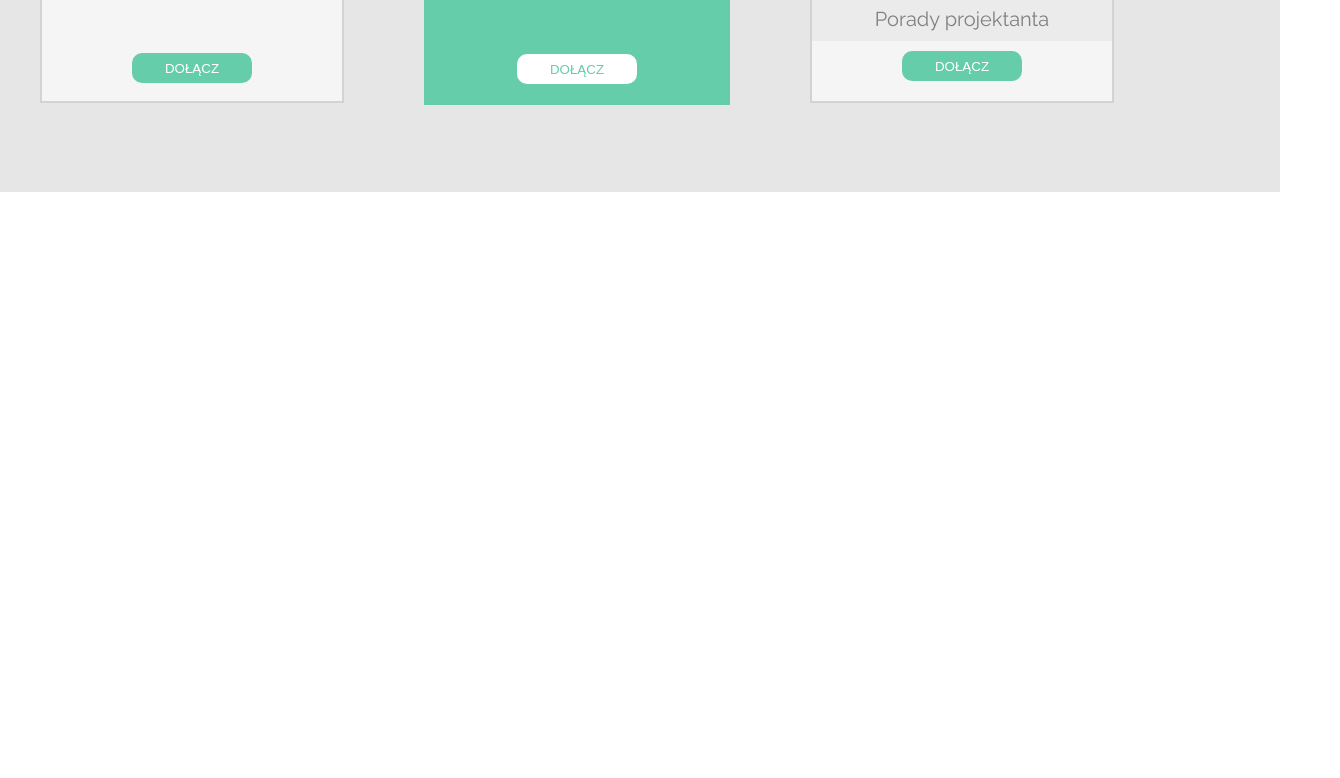
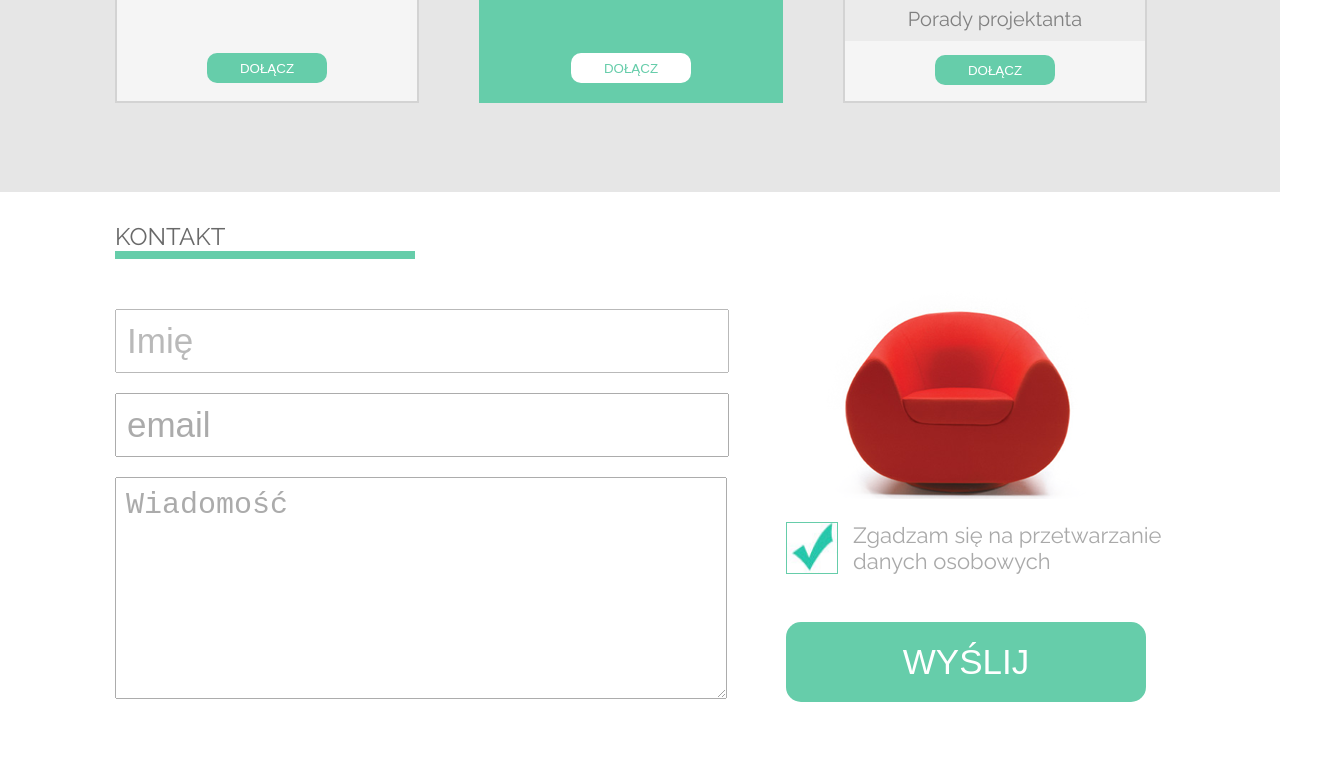
Before and after one commit to Leynileg/Sit-On-Chair, a plain HTML site: page index.html in a window 1280 px wide. Shown: the part 1568-2346 px from the top of the page, 1340 px wide, since content can reach past the window. Before the commit the page ends 1760 px from the top, so only its background shows below. Drawn offline with Linux system fonts and the light colour scheme.

Commit message:
added contact section and footer

```diff
--- a/css/style.css
+++ b/css/style.css
@@ -11,7 +11,6 @@ body {
    margin: 0 auto;
    width: 1200px;
    height: auto;
-
 }
 
 .row::after {
@@ -31,7 +30,7 @@ header {
    background-color: black;
 }
 
-#header_text {
+#header_logo {
    color: white;
    padding: 15px;
    float: left;
@@ -49,7 +48,7 @@ ol > li {
    float: left;
    list-style: none;
    padding: 15px 10px;
-   font-weight: 700;
+   font-weight: 600;
 
 
 }
@@ -204,11 +203,13 @@ h1 {
    padding-top: 20px;
    font-weight: 400;
    color: dimgray;
+   margin-left: 75px;
 }
 
 .longer_text_line {
    height: 8px;
    width: 300px;
+   margin-left: 75px;
    background-color: mediumaquamarine;
 }
 
@@ -216,20 +217,21 @@ h1 {
    border: 2px solid lightgray;
    width: 300px;
    height: 500px;
-   margin-top: 50px;
+   margin: 50px 75px;
    background-color: whitesmoke;
    display: inline-block;
    float: left;
 }
 
+
 .price_container_blue {
-   border: 3px solid mediumaquamarine;
+   border: 2px solid mediumaquamarine;
    width: 300px;
    height: 500px;
    display: inline-block;
    background-color: mediumaquamarine;
    float: left;
-   margin: 50px 80px;
+   margin: 50px -15px;
 }
 
 .outterBall {
@@ -405,7 +407,7 @@ h1 {
    border: none;
    border-radius: 10px;
    position: relative;
-   top: 10px;
+   top: 14px;
    left: 90px;
    background-color: mediumaquamarine;
    color: white;
@@ -422,3 +424,115 @@ h1 {
    background-color: white;
    color: mediumaquamarine;
 }
+
+/* Contact selector */
+
+#contact {
+   width: 100%;
+   height: 600px;
+   background-color: white;
+}
+
+#contact h2 {
+   padding-top: 30px;
+   font-weight: 400;
+   color: dimgray;
+   margin-left: 75px;
+}
+
+.form {
+   float: left;
+   display: inline-block;
+   width: 666px;
+}
+
+#name {
+   margin: 50px 0 10px 75px;
+   width: 590px;
+   height: 40px;
+   font-size: 35px;
+   opacity: 0.5;
+   padding: 10px 10px;
+   font-weight: 300;
+}
+
+#email {
+   margin: 10px 0 10px 75px;
+   width: 590px;
+   height: 40px;
+   font-size: 35px;
+   opacity: 0.6;
+   padding: 10px 10px;
+   font-weight: 300;
+}
+
+#message {
+   margin: 10px 0 10px 75px;
+   width: 590px;
+   height: 200px;
+   font-size: 30px;
+   opacity: 0.6;
+   padding: 10px 10px;
+   font-weight: 300;
+}
+
+#red_chair {
+   margin-left: 120px;
+   margin-top: 30px;
+}
+
+#ok {
+   float: left;
+   margin-left: 80px;
+   margin-right: 15px;
+   border: 1px solid mediumaquamarine;
+   width: 50px;
+   height: 50px;
+}
+
+#approve {
+
+   display: inline-block;
+   height: 80px;
+   width: 310px;
+   color: darkgray;
+   font-size: 22px;
+}
+
+#send {
+   margin-left: 80px;
+   margin-top: 20px;
+   width: 360px;
+   height: 80px;
+   background-color: mediumaquamarine;
+   color: white;
+   font-size: 35px;
+   text-align: center;
+   border: none;
+   border-radius: 15px;
+   clear:both;
+}
+
+footer {
+   margin-bottom: 40px;
+   margin-left: 140px;
+   color: darkgray;
+   font-size: 18px;
+}
+footer p {
+   float: left;
+}
+
+.icon {
+   float: left;
+   margin: 2px;
+   position: relative;
+   bottom: 10px;
+   left: 245px;
+}
+
+.footer_logo {
+   float: left;
+   margin-left: 330px;
+   font-size: 22px;
+}
--- a/index.html
+++ b/index.html
@@ -3,7 +3,7 @@
 <head>
    <meta charset="UTF-8">
    <title>Sit On Chair</title>
-   <link href="https://fonts.googleapis.com/css?family=Raleway:400,700&amp;subset=latin-ext" rel="stylesheet">
+   <link href="https://fonts.googleapis.com/css?family=Raleway:300,400,700&amp;subset=latin-ext" rel="stylesheet">
    <link rel="stylesheet" href="css/style.css" type="text/css">
 
 </head>
@@ -11,7 +11,7 @@
    <section>
       <header>
         <div class="row">
-         <p id="header_text">SIT <span class="blue_text">ON</span> CHAIR</p>
+         <p id="header_logo">SIT <span class="blue_text">ON</span> CHAIR</p>
          <ol id="header_list">
             <li>
                O FIRMIE
@@ -27,6 +27,9 @@
         </div>
       </header>
    </section>
+
+   <!-- FIRST SECTION -->
+
    <section id="first_section">
       <div class="row">
          <p class="switch_left"> < </p>
@@ -39,6 +42,9 @@
         <p class="switch_right">></p>
       </div>
    </section>
+
+   <!-- SECOND SECTION -->
+
    <section id="second_section">
       <div class="row">
         <div id="first_photo">
@@ -56,6 +62,9 @@
         </div>
       </div>
    </section>
+
+   <!-- SECTION PRICE -->
+
    <section id="price">
       <div class="row">
          <h2>CENNIK</h2>
@@ -102,6 +111,44 @@
          <input type="submit" value="DOŁĄCZ" id="green_right_button">
       </div>
      </div>
+
+     <!-- SECTION CONTACT -->
+
+   </section>
+   <section id="contact">
+      <div class="row">
+         <h2>KONTAKT</h2>
+         <p class="longer_text_line"></p>
+         <div class="form">
+         <form>
+            <label for="first_name"></label>
+            <input type="text" name="first_name" id="name" placeholder="Imię"></input>
+            <label for="email"></label>
+            <input type="email" name="email" id="email" placeholder="email"></input>
+            <label for="description"></label>
+            <textarea name="description" id="message" placeholder="Wiadomość"></textarea>
+         </form>
+         </div>
+         <img src="images/red_chair.png" id="red_chair"><br><br>
+         <img src="images/form_ok.jpg" id="ok">
+         <div id="approve">Zgadzam się na przetwarzanie danych osobowych</div>
+         <input type="submit" value="WYŚLIJ" id="send">
+      </div>
+   </section>
+
+   <!-- FOOTER -->
+
+   <section>
+      <footer>
+         <div class="row">
+            <p>Copyrights 2014 | All Rights Reserved. - Sit On Chair</p>
+            <img src="images/flickr.png" class="icon">
+            <img src="images/vimeo.png" class="icon">
+            <img src="images/pinterest.png" class="icon">
+            <img src="images/twitter.png" class="icon">
+            <p class="footer_logo">SIT <strong>ON</strong> CHAIR </p>
+         </div>
+      </footer>
    </section>
 </body>
 </html>
```
